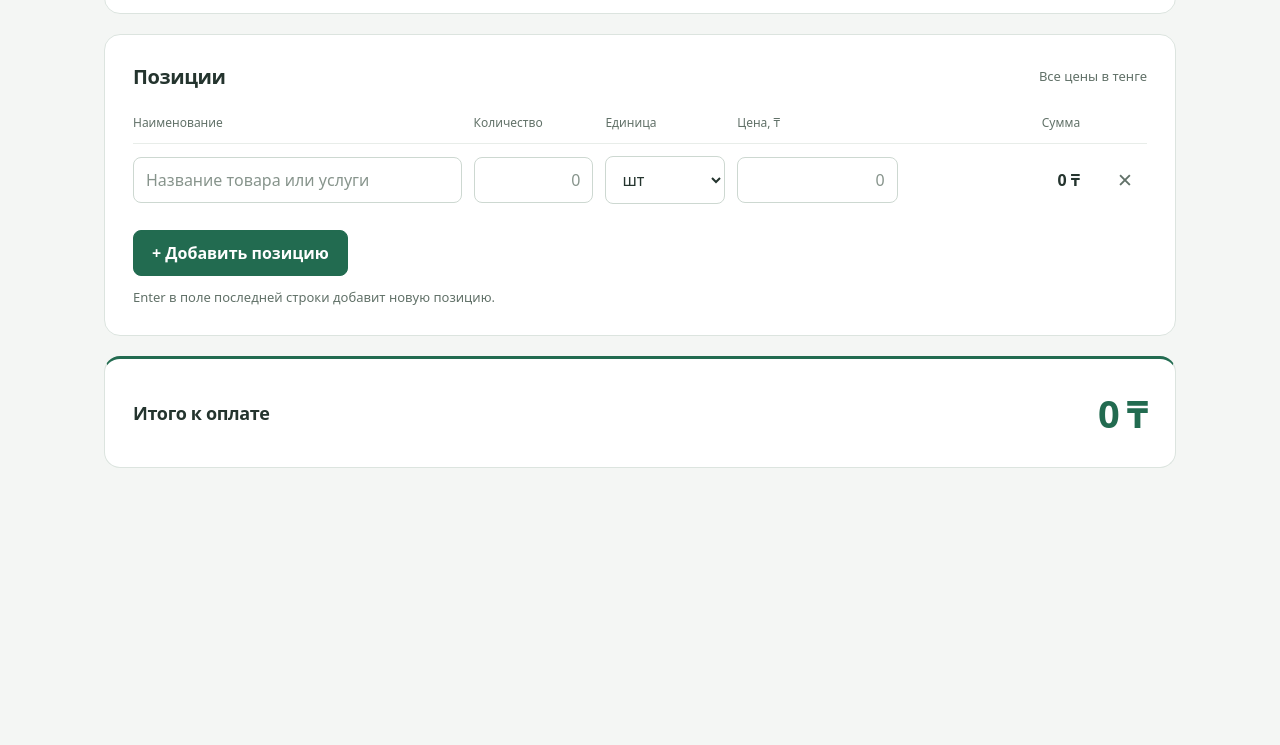
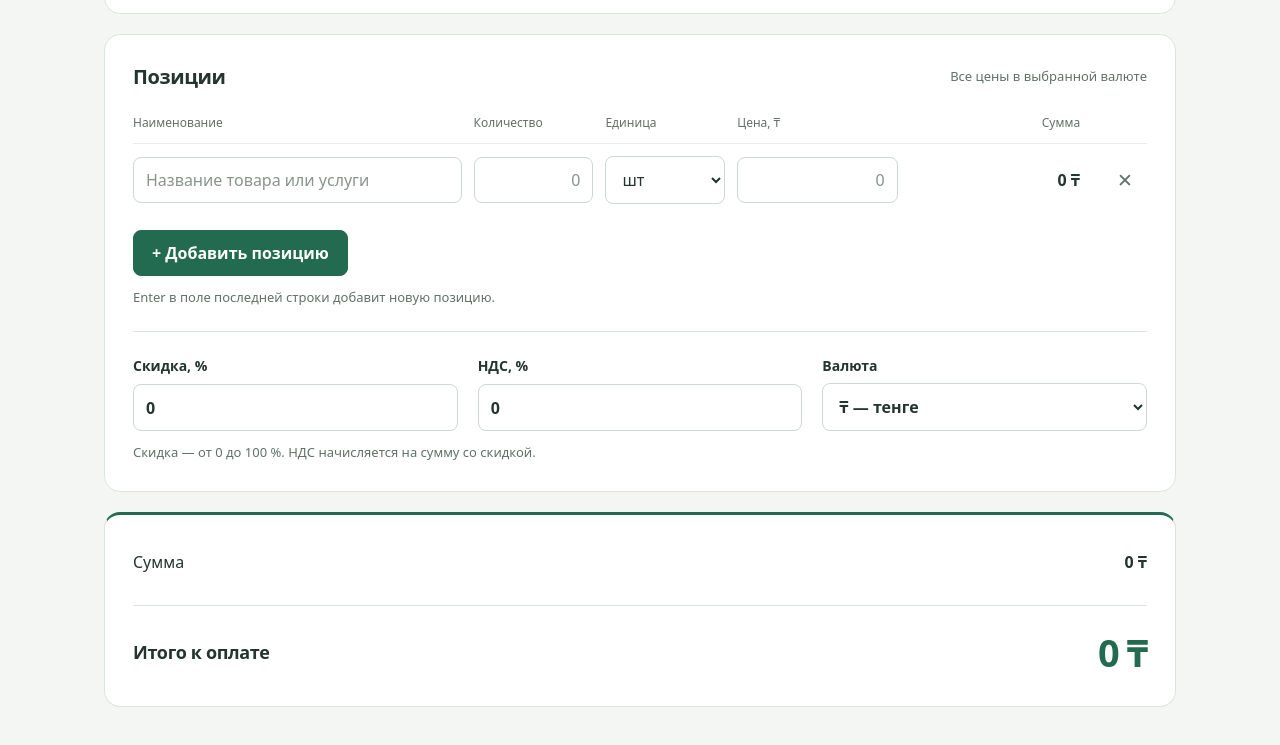
Before and after one commit to Tolegen-cpu/smeta, a plain HTML site: page index.html in a window 1280 px wide. Shown: the part 469-1214 px from the top of the page. Before the commit the page ends 1005 px from the top, so only its background shows below. Drawn offline with Linux system fonts and the light colour scheme.

Commit message:
Добавить расчёт сметы

```diff
--- a/index.html
+++ b/index.html
@@ -29,22 +29,36 @@
     <section class="card positions" aria-labelledby="positions-title">
       <div class="section-heading">
         <h2 id="positions-title">Позиции</h2>
-        <span class="section-note">Все цены в тенге</span>
+        <span class="section-note">Все цены в выбранной валюте</span>
       </div>
       <table>
         <caption class="visually-hidden">Позиции сметы с автоматическим расчётом сумм</caption>
         <thead>
-          <tr><th scope="col">Наименование</th><th scope="col">Количество</th><th scope="col">Единица</th><th scope="col">Цена, ₸</th><th scope="col" class="amount-heading">Сумма</th><th scope="col"><span class="visually-hidden">Удаление</span></th></tr>
+          <tr><th scope="col">Наименование</th><th scope="col">Количество</th><th scope="col">Единица</th><th scope="col" id="price-heading">Цена, ₸</th><th scope="col" class="amount-heading">Сумма</th><th scope="col"><span class="visually-hidden">Удаление</span></th></tr>
         </thead>
         <tbody id="items"></tbody>
       </table>
       <button type="button" id="add-item" class="add-button">+ Добавить позицию</button>
       <p class="keyboard-hint">Enter в поле последней строки добавит новую позицию.</p>
+      <div class="adjustments-grid">
+        <label>Скидка, %<input id="discount-rate" type="text" inputmode="decimal" value="0" autocomplete="off" aria-describedby="discount-hint"></label>
+        <label>НДС, %<input id="vat-rate" type="text" inputmode="decimal" value="0" autocomplete="off"></label>
+        <label>Валюта<select id="currency"><option value="₸">₸ — тенге</option><option value="₽">₽ — рубль</option><option value="$">$ — доллар</option><option value="€">€ — евро</option></select></label>
+      </div>
+      <p class="keyboard-hint" id="discount-hint">Скидка — от 0 до 100 %. НДС начисляется на сумму со скидкой.</p>
     </section>
 
     <section class="card total-card" aria-labelledby="total-title">
-      <h2 id="total-title">Итого к оплате</h2>
-      <output id="total" aria-live="polite" aria-atomic="true">0 ₸</output>
+      <dl class="summary" aria-live="polite" aria-atomic="true">
+        <div class="summary-row"><dt>Сумма</dt><dd><output id="subtotal">0 ₸</output></dd></div>
+        <div class="summary-row" id="discount-row" hidden><dt>Скидка</dt><dd><output id="discount-amount">0 ₸</output></dd></div>
+        <div class="summary-row" id="discounted-row" hidden><dt>Сумма со скидкой</dt><dd><output id="discounted-amount">0 ₸</output></dd></div>
+        <div class="summary-row" id="vat-row" hidden><dt>НДС</dt><dd><output id="vat-amount">0 ₸</output></dd></div>
+      </dl>
+      <div class="grand-total">
+        <h2 id="total-title">Итого к оплате</h2>
+        <output id="total" aria-live="polite" aria-atomic="true">0 ₸</output>
+      </div>
     </section>
   </main>
 
--- a/script.js
+++ b/script.js
@@ -4,8 +4,15 @@ const items = document.querySelector("#items");
 const itemTemplate = document.querySelector("#item-template");
 const addButton = document.querySelector("#add-item");
 const totalOutput = document.querySelector("#total");
+const discountRate = document.querySelector("#discount-rate");
+const vatRate = document.querySelector("#vat-rate");
+const currency = document.querySelector("#currency");
+const subtotalOutput = document.querySelector("#subtotal");
+const discountOutput = document.querySelector("#discount-amount");
+const discountedOutput = document.querySelector("#discounted-amount");
+const vatOutput = document.querySelector("#vat-amount");
 const moneyFormatter = new Intl.NumberFormat("ru-RU", {
-  maximumFractionDigits: 2,
+  maximumFractionDigits: 0,
 });
 
 function parseNumber(value) {
@@ -20,7 +27,7 @@ function finiteAmount(value) {
 }
 
 function formatMoney(value) {
-  return `${moneyFormatter.format(finiteAmount(value)).replace(/[\u00a0\u202f]/g, " ")} ₸`;
+  return `${moneyFormatter.format(finiteAmount(value)).replace(/[\u00a0\u202f]/g, " ")} ${currency.value}`;
 }
 
 function recalculate() {
@@ -28,25 +35,46 @@ function recalculate() {
   for (const row of items.rows) {
     const quantity = parseNumber(row.querySelector(".item-quantity").value);
     const price = parseNumber(row.querySelector(".item-price").value);
-    // Round each payable line to hundredths before adding it to the total.
-    const product = finiteAmount(quantity * price);
-    const amount = product <= Number.MAX_SAFE_INTEGER / 100
-      ? Math.round((product + Number.EPSILON) * 100) / 100
-      : product;
+    // Round each stage so the displayed amounts add up to the payable total.
+    const amount = Math.round(finiteAmount(quantity * price));
     row.querySelector(".item-total").textContent = formatMoney(amount);
     total = finiteAmount(total + amount);
   }
-  totalOutput.textContent = formatMoney(total);
+  const discount = Math.round(total * (Math.min(100, parseNumber(discountRate.value)) / 100));
+  const discounted = total - discount;
+  const vat = Math.round(finiteAmount(discounted * (parseNumber(vatRate.value) / 100)));
+  subtotalOutput.textContent = formatMoney(total);
+  discountOutput.textContent = formatMoney(discount);
+  discountedOutput.textContent = formatMoney(discounted);
+  vatOutput.textContent = formatMoney(vat);
+  document.querySelector("#discount-row").hidden = discount === 0;
+  document.querySelector("#discounted-row").hidden = discounted === 0;
+  document.querySelector("#vat-row").hidden = vat === 0;
+  totalOutput.textContent = formatMoney(finiteAmount(discounted + vat));
+}
+
+function updateCurrency() {
+  const label = `Цена, ${currency.value}`;
+  document.querySelector("#price-heading").textContent = label;
+  for (const row of items.rows) {
+    const price = row.querySelector(".item-price");
+    price.setAttribute("aria-label", label);
+    price.closest("td").dataset.label = label;
+  }
+  recalculate();
 }
 
 function addItem(focus = true) {
   const row = itemTemplate.content.firstElementChild.cloneNode(true);
   items.append(row);
   if (focus) row.querySelector(".item-name").focus();
-  recalculate();
+  updateCurrency();
 }
 
 addButton.addEventListener("click", () => addItem());
+discountRate.addEventListener("input", recalculate);
+vatRate.addEventListener("input", recalculate);
+currency.addEventListener("change", updateCurrency);
 items.addEventListener("input", recalculate);
 items.addEventListener("keydown", (event) => {
   if (event.key !== "Enter" || event.isComposing || event.repeat) return;
--- a/styles.css
+++ b/styles.css
@@ -46,7 +46,14 @@ td:last-child, th:last-child { padding-right: 0; }
 .add-button { padding: 11px 18px; background: var(--accent); border: 1px solid var(--accent); color: white; font-weight: 600; margin-top: 14px; }
 .add-button:hover { background: #18543e; }
 .keyboard-hint { margin: 12px 0 0; line-height: 1.5; }
-.total-card { display: flex; align-items: center; justify-content: space-between; gap: 20px; border-top: 3px solid var(--accent); }
+.adjustments-grid { display: grid; grid-template-columns: repeat(3, minmax(0, 1fr)); gap: 20px; margin-top: 24px; padding-top: 24px; border-top: 1px solid var(--border); }
+.total-card { border-top: 3px solid var(--accent); }
+.summary { margin: 0 0 24px; }
+.summary-row, .grand-total { display: flex; align-items: center; justify-content: space-between; gap: 20px; }
+.summary-row { padding-block: 8px; }
+.summary-row[hidden] { display: none; }
+.summary dd { margin: 0; text-align: right; font-weight: 600; font-variant-numeric: tabular-nums; overflow-wrap: anywhere; min-width: 0; }
+.grand-total { border-top: 1px solid var(--border); padding-top: 20px; }
 .total-card h2 { font-size: 18px; }
 #total { color: var(--accent); font-size: clamp(28px, 4vw, 38px); font-weight: 750; letter-spacing: -.04em; font-variant-numeric: tabular-nums; overflow-wrap: anywhere; min-width: 0; }
 .visually-hidden { position: absolute; width: 1px; height: 1px; padding: 0; margin: -1px; overflow: hidden; clip-path: inset(50%); white-space: nowrap; border: 0; }
@@ -78,5 +85,6 @@ td:last-child, th:last-child { padding-right: 0; }
   .delete-cell::before { display: none; }
   .delete-button { border-color: var(--border); }
   .add-button { width: 100%; margin-top: 4px; }
-  .total-card { align-items: flex-start; flex-direction: column; gap: 12px; }
+  .adjustments-grid { grid-template-columns: minmax(0, 1fr); gap: 16px; }
+  .grand-total { align-items: flex-start; flex-direction: column; gap: 12px; }
 }
```
